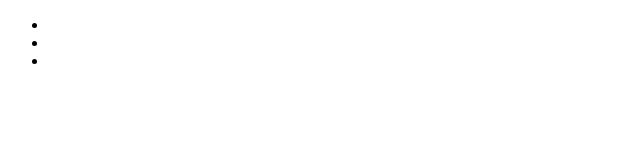
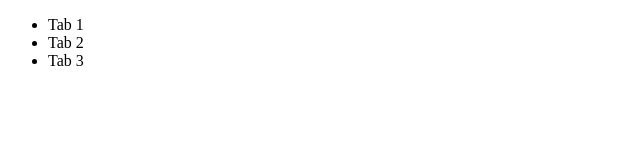
Before and after one commit to acciojob/react-composition-1-pankajmokashi, a React app: page / in a window 1280 px wide. Shown: the top 160 px of the page, without its empty margins (0-640 px from the left). Built offline with nearby package versions, Linux system fonts and the light colour scheme.

Commit message:
Update Comp1.js

```diff
--- a/src/components/Comp1.js
+++ b/src/components/Comp1.js
@@ -3,8 +3,8 @@ import React, {useState} from "react"
 const Comp1 = ({tabs}) => {
     let [tab, setTab] = useState("")
 
-    function changeHandle(event){
-        setTab("This is the content for " + event.target.innerText + ".")
+    function changeHandle(content){
+        setTab(content)
     }
 
     return (
@@ -13,9 +13,9 @@ const Comp1 = ({tabs}) => {
                 {
                     tabs.map((ele) =>(
                         <li
-                            onClick={changeHandle}
+                            onClick={() => changeHandle(tab.contents)}
                         >
-                            {ele.title}
+                            {ele.titles}
                         </li>
                     ))
                 }
```
